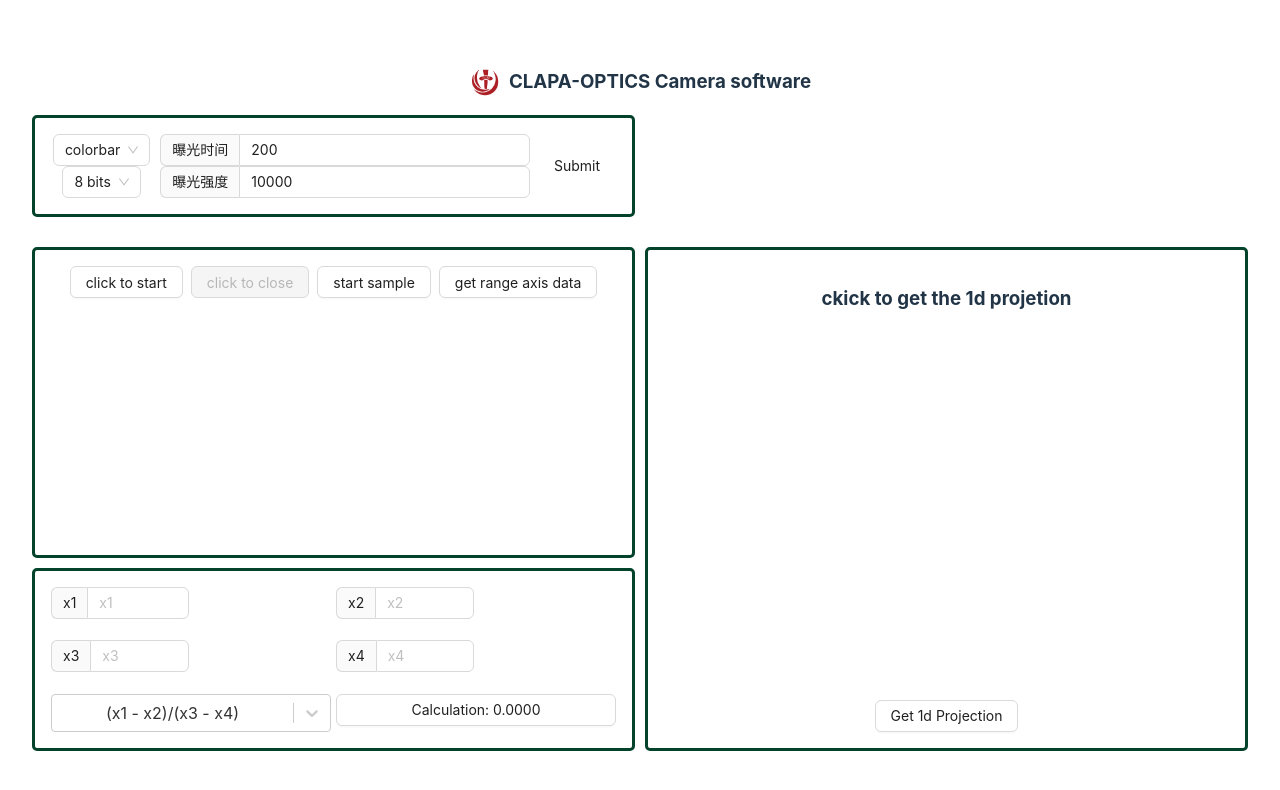
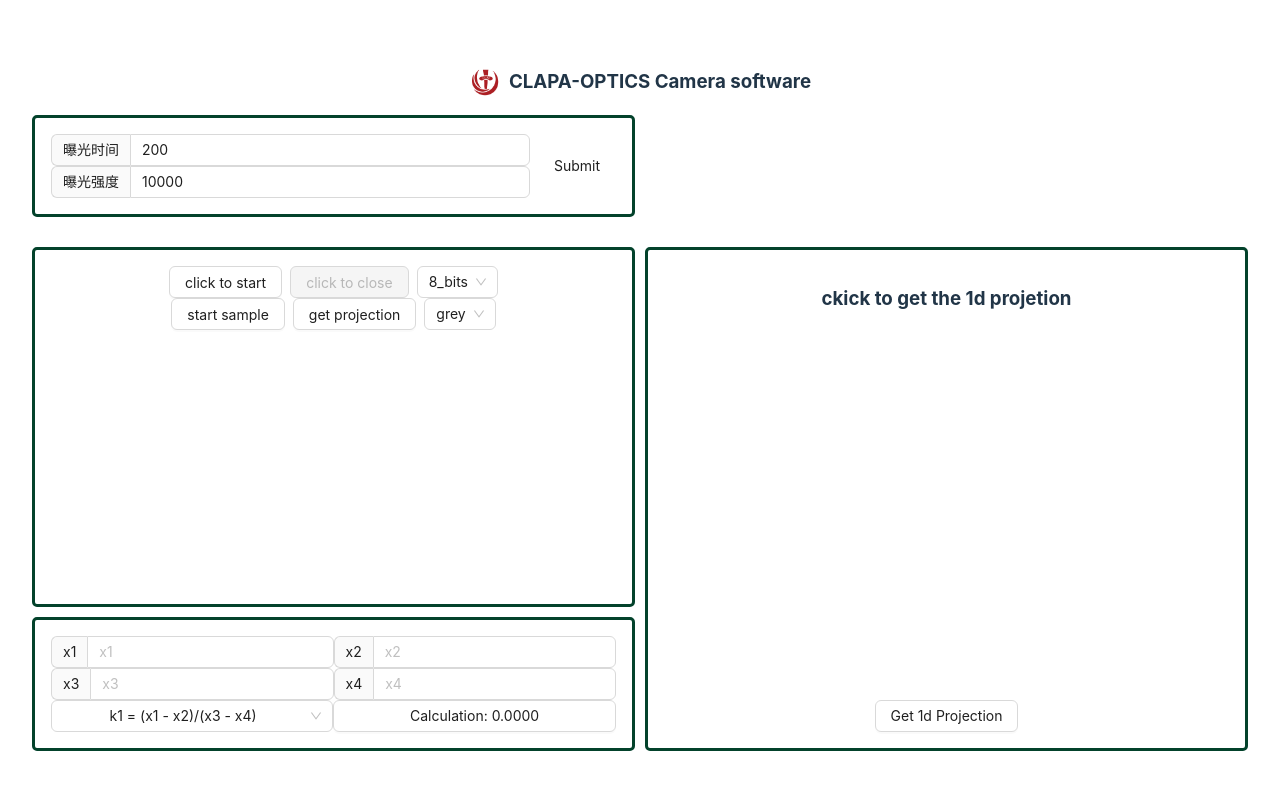
Before and after one commit to CLAPA-OPTICS/camera-front, a React (Vite) app: page / in a window 1280 px wide. Shown: the top 790 px of the page. Built offline with nearby package versions, Linux system fonts and the light colour scheme.

Commit message:
dev 0.0.5

```diff
--- a/package.json
+++ b/package.json
@@ -11,6 +11,7 @@
   },
   "dependencies": {
     "@observablehq/plot": "^0.6.9",
+    "ant-design-pro": "^2.3.2",
     "antd": "^5.6.4",
     "d3": "^7.8.5",
     "react": "^18.2.0",
--- a/src/Calculation.jsx
+++ b/src/Calculation.jsx
@@ -1,11 +1,10 @@
 import { useState } from 'react';
-import Select from 'react-select';
-import { Button, Input } from 'antd';
+import { Select, Space, Button, Input } from 'antd';
 
 function Caculation(){
 
     const calculation = () => {
-        if (selectedOption.value == "mode1") {
+        if (mode == "mode1") {
           const partition = (Number(arr[0]) - Number(arr[1]))/(Number(arr[2]) - Number(arr[3]));
           setRes(partition);
           setPar(partition);
@@ -20,7 +19,7 @@
     const [arr, setArr] = useState([0, 1, 2, 3]);
     const [par, setPar] = useState(0);
     const [k2, setK2] = useState(1.414);
-    const [selectedOption, setSelectedOption] = useState({value: 'mode1', label: '(x1 - x2)/(x3 - x4)'});
+    const [mode, setMode] = useState("mode1");
     const options = [
       { value: 'mode1', label: 'k1 = (x1 - x2)/(x3 - x4)' },
       { value: 'mode2', label: '(x1 - x2) * k1 * k2' },
@@ -28,7 +27,8 @@
 
     return (
     <>
-        <div className='box3 container'>
+        <div className='box3'>
+          <div style={{display: "flex"}}>
             <Input type="text" onChange={(e) => {
                       setArr((prev) => {
                         prev[0] = Number(e.target.value);
@@ -37,7 +37,7 @@
                         return arrCopy;
                       });
                     }
-          } placeholder={'x1'} addonBefore="x1" className='container grid1'/>
+            } placeholder={'x1'} addonBefore="x1"/>
             <Input type="text" onChange={(e) => {
                       setArr((prev) => {
                         prev[1] = Number(e.target.value);
@@ -45,40 +45,49 @@
                         return arrCopy;
                       });
                     }
-          } placeholder={'x2'} addonBefore="x2" className='container grid2'/>
-
-          {selectedOption.value == "mode1" ? <Input type="text" onChange={(e) => {
+            } placeholder={'x2'} addonBefore="x2"/>
+           </div>
+          <div style={{display: "flex"}}>
+            {mode == "mode1" ? <Input type="text" onChange={(e) => {
                       setArr((prev) => {
                         prev[2] = Number(e.target.value);
                         const arrCopy = prev.slice();
                         return arrCopy;
                       });
                     }
-          } placeholder={'x3'} addonBefore="x3" className='container grid3'/> :
-          <Input type="text" addonBefore="k1" value={par} disabled className='container grid3'/>
+            } placeholder={'x3'} addonBefore="x3"/> :
+            <Input type="text" addonBefore="k1" value={par} disabled/>
             }
-          {selectedOption.value == "mode1" ? <Input type="text" onChange={(e) => {
+            {mode == "mode1" ? <Input type="text" onChange={(e) => {
                       setArr((prev) => {
                         prev[3] = Number(e.target.value);
                         const arrCopy = prev.slice();
                         return arrCopy;
                       });
                     }
-          } placeholder={'x4'} addonBefore="x4" className='container grid4'/> :
+            } placeholder={'x4'} addonBefore="x4"/> :
             <Input type="text" addonBefore="k2" placeholder={k2} onChange={
               (e)=>{
                 setK2(Number(e.target.value));
               }
-          } className='container grid4'/>
+            }/>
             }
+          </div>
+          <div style={{display: "flex"}}>
             <Select className='select'
-            value={selectedOption}
-            onChange={setSelectedOption}
               options={options}
+              defaultValue="mode1"
+              onChange={
+                (value)=>{
+                  setMode(value)
+                }
+              }
+              style={{width: "60%"}}
             />
-          <Button className='button' onClick={calculation}>
+            <Button className='button' style={{width: "59%"}} onClick={calculation}>
               Calculation: {res.toFixed(4)}
             </Button>
+          </div>
         </div>
     </>
     )
--- a/src/Camera.jsx
+++ b/src/Camera.jsx
@@ -1,14 +1,70 @@
 import './App.css'
 import { useState } from 'react'
-import { Slider, Space, Button } from 'antd';
+import { Slider, Select, Space, Button } from 'antd';
 
 function Camera(props) {
 
+    const url = "http://127.0.0.1:8000/frame";
     const [isOpen, setIsOpen] = useState(false);
     const [isShow, setIsShow] = useState(false);
-    const [imgurl, setImgUrl] = useState("http://127.0.0.1:8000/frame");
-
+    const [imgurl, setImgUrl] = useState(url);
+    const [type, setType] = useState('8_bits');
+    const [cmap, setCmap] = useState(-1);
     const {range, changeData, changeRange} = props;
+    const cmap_dict = [
+        {
+            value: -1,
+            label: 'grey',
+        },
+        {
+            value: 0,
+            label: 'autunm',
+        },
+        {
+            value: 1,
+            label: 'bone',
+        },
+        {
+            value: 2,
+            label: 'jet',
+        },
+        {
+            value: 3,
+            label: 'winter',
+        },
+        {
+            value: 4,
+            label: 'bainbow',
+        },
+        {
+            value: 5,
+            label: 'ocean',
+        },
+        {
+            value: 6,
+            label: 'summer',
+        },
+        {
+            value: 7,
+            label: 'spring',
+        },
+        {
+            value: 8,
+            label: 'cool',
+        },
+        {
+            value: 9,
+            label: 'hsv',
+        },
+        {
+            value: 10,
+            label: 'pink',
+        },
+        {
+            value: 11,
+            label: 'hot',
+        }
+    ];
 
     return (
       <>
@@ -37,11 +93,30 @@
                         }>
                             click to close
                         </Button>
+                        <Select options={[
+                            {
+                            value: '8_bits',
+                            label: '8_bits',
+                            },
+                            {
+                            value: '12_bits',
+                            label: '12_bits (only 8 bits support cmap)',
+                            }]}
+                            defaultValue="8_bits"
+                            onChange={
+                                (value) => {
+                                    setType(value);
+                                }
+                            }
+                        />
+                    </Space>
+                    <Space>
                         <Button onClick={
                                 () => {
                                     if(!isShow){
-                            setImgUrl("http://127.0.0.1:8000/frame" + '?' + Math.random());
-                            fetch("http://127.0.0.1:8000/start_sample")
+                                    fetch("http://127.0.0.1:8000/stop_sample")
+                                    .then(setImgUrl(url + '?type=' + type + '&' + 'cmap=' + cmap + '&' + Math.random()))
+                                    .then(fetch("http://127.0.0.1:8000/start_sample"))
                                     }else{
                                     fetch("http://127.0.0.1:8000/stop_sample")
                                     }
@@ -64,8 +139,16 @@
                                 });
                             }
                             }>
-                    get range axis data
+                            get projection
                         </Button>
+                        <Select options={cmap_dict}
+                            defaultValue="grey"
+                            onChange={
+                                (value) => {
+                                    setCmap(Number(value));
+                                }
+                            }
+                        />
                     </Space>
                 </div>
                 {
--- a/src/Config.jsx
+++ b/src/Config.jsx
@@ -2,21 +2,12 @@
 import { Select, Space, Button, Input } from 'antd';
 
 function Config(){
+
     const [time, setTime] = useState(200);
 
     return (
     <>
         <Space>
-            <div>
-                <Select defaultValue="colorbar">
-                    <Option value="grey">grey</Option>
-                    <Option value="jet">jet</Option>
-                </Select>
-                <Select defaultValue="8bits">
-                    <Option value="8bits">8 bits</Option>
-                    <Option value="12bits">12 bits</Option>
-                </Select>
-            </div>
             <div>
                 <Input addonBefore="曝光时间" defaultValue={200} onChange = {
                     (e) => {
```
Also changed, not shown: src/Login.jsx (added, +93 -0 lines), 1 other file (tests, documents, lock files or other folders). Lines whose indentation alone changed are shown as unchanged.
